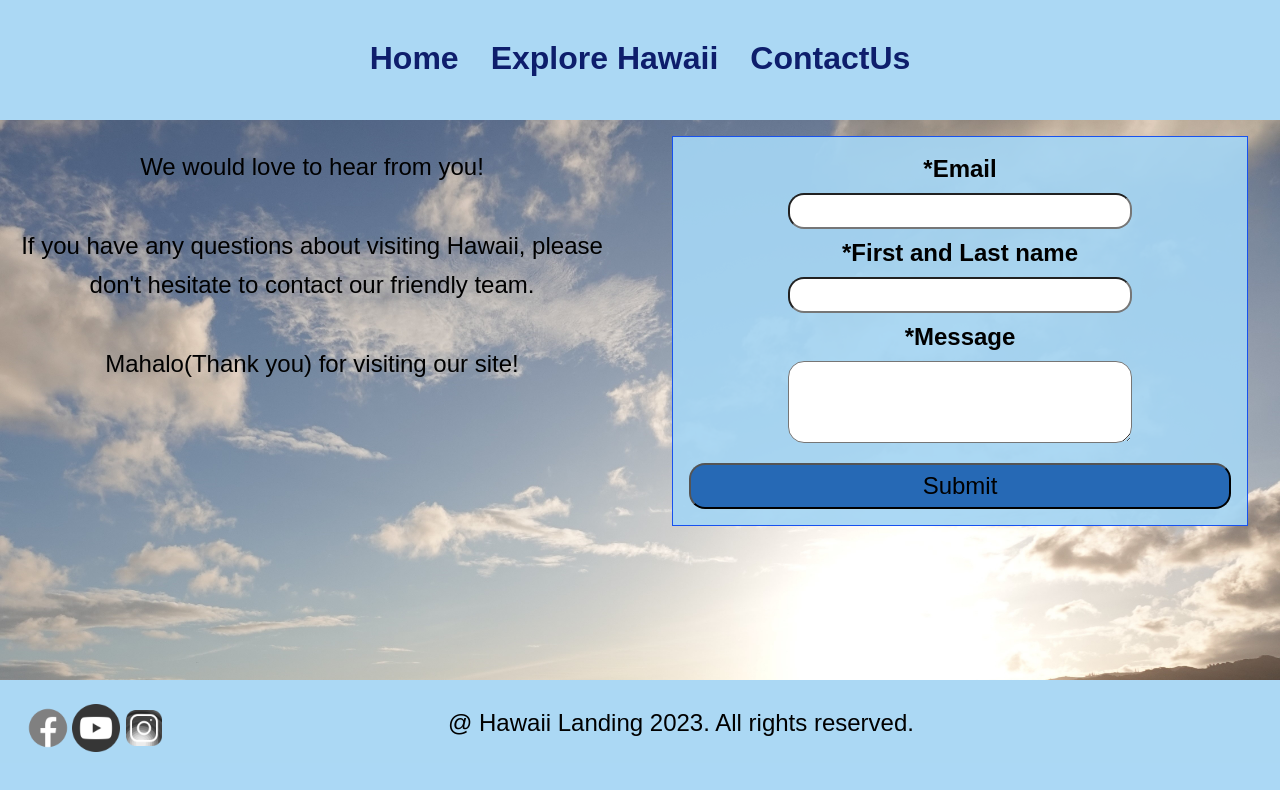
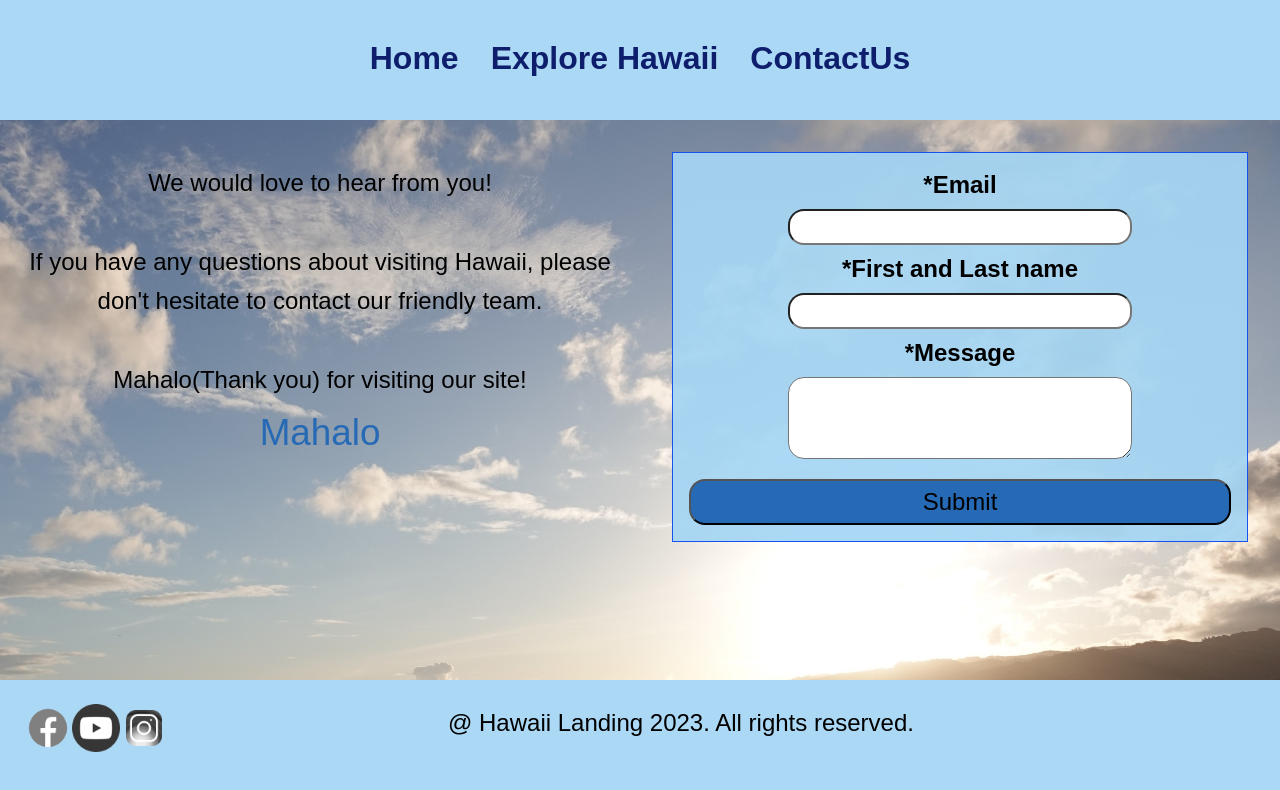
Before and after one commit to Lalanikw/hawaiitravel, a React (Create React App) app: page /Login in a window 1280 px wide. Shown: the top 790 px of the page. Built offline with nearby package versions, Linux system fonts and the light colour scheme.

Commit message:
adding Mahalo and editing pictures

```diff
--- a/src/pages/Login.js
+++ b/src/pages/Login.js
@@ -27,7 +27,7 @@ const Login = () => {
     }
 
       return (
-        <div className="contactus-section">
+        <div className="contactus-section p-1">
             <div className="login text-center ">
 
                 <div className="Login-box grid-2 ">
@@ -39,6 +39,7 @@ const Login = () => {
                         {/* <p> We are here to ensure that your Hawaiian dream becomes a reality. Join us on this
                             incredible journey to experience the wonders of Hawaii. </p> */}
                             <p>Mahalo(Thank you) for visiting our site!</p>
+                            <h1>Mahalo</h1>
                     </div>
 
                     <div>
```
Also changed, not shown: src/pages/sunset.JPG, src/pages/water.jpg.
